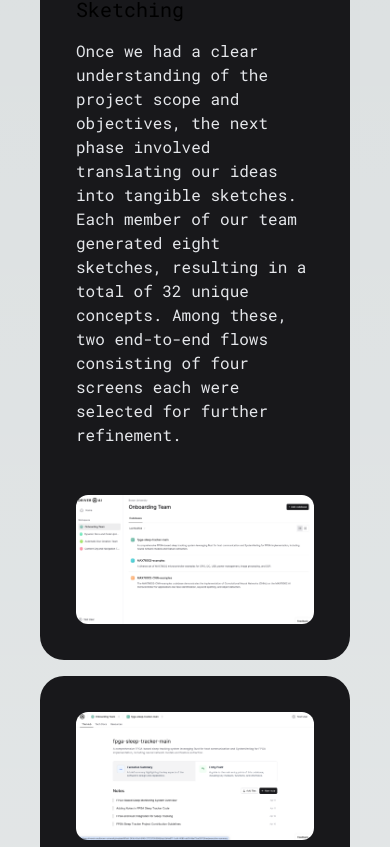
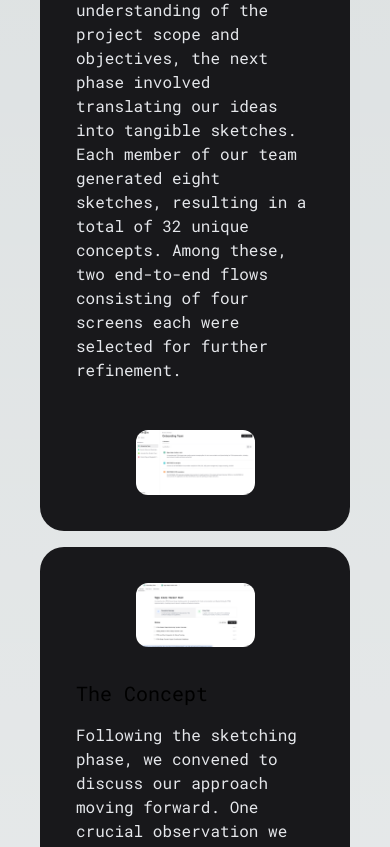
Before and after one commit to Richard-Durkee/portfolio, a Next.js app in the folder richarddurkee.com/: page /projects/driver-ai in a window 390 px wide. Shown: the part 1146-1993 px from the top of the page. Built offline with nearby package versions, Linux system fonts and the light colour scheme.

Commit message:
fixed rendering bug with medium sized screens

```diff
--- a/richarddurkee.com/src/app/content.tsx
+++ b/richarddurkee.com/src/app/content.tsx
@@ -27,7 +27,7 @@ export default function Content({ content }: Props) {
             return (
                 <>
                     <div key={index} className='flex flex-col sm:flex-row items-center md:space-x-8 space-y-8 bg-zinc-900 rounded-3xl p-9 mb-4'>
-                        <div className='flex-shrink-0 md:max-w-[50%] max-h-[500px] overflow-auto rounded-xl'>
+                        <div className='flex-shrink-0 max-w-[50%] sm:max-w-[100%] max-h-[500px] overflow-auto rounded-xl'>
                             <Image src={`${block.image}`} alt={block.alt} width={500} height={500}/>
                         </div>
                         <div className='flex-grow'>
@@ -45,7 +45,7 @@ export default function Content({ content }: Props) {
                         <h2 className='text-xl mb-4'> {block.heading} </h2>
                         <p className="text-gray-200 max-h-[500px] overflow-auto mb-4"> {block.text} </p>
                     </div>
-                    <div className='flex-shrink-0 md:max-w-[50%] max-h-[500px] overflow-auto rounded-xl'>
+                    <div className='flex-shrink-0 max-w-[50%] sm:max-w-[100%] max-h-[500px] overflow-auto rounded-xl'>
                         <Image src={block.image} alt={block.alt} width={500} height={500}/>
                     </div>
                 </div>
```
